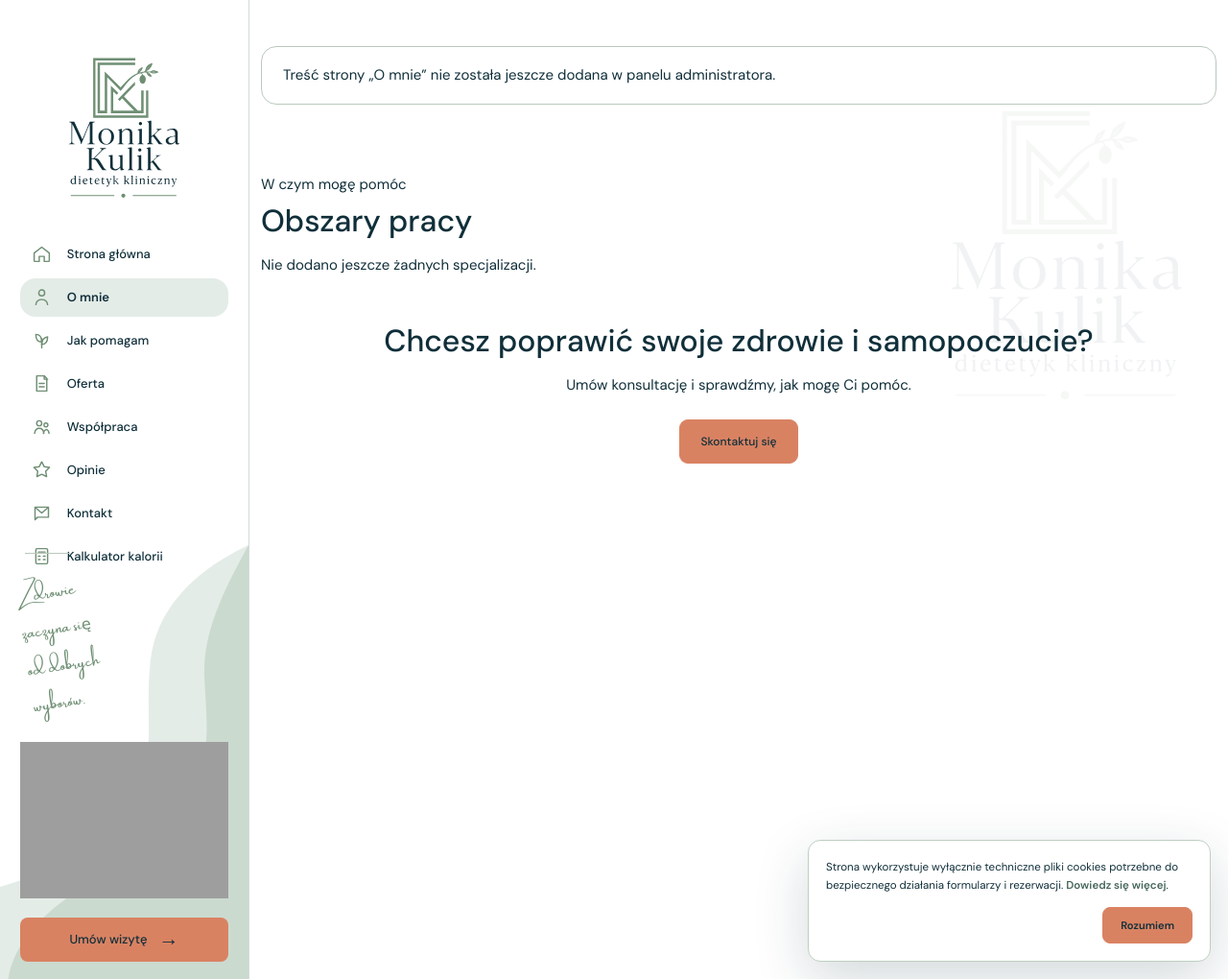
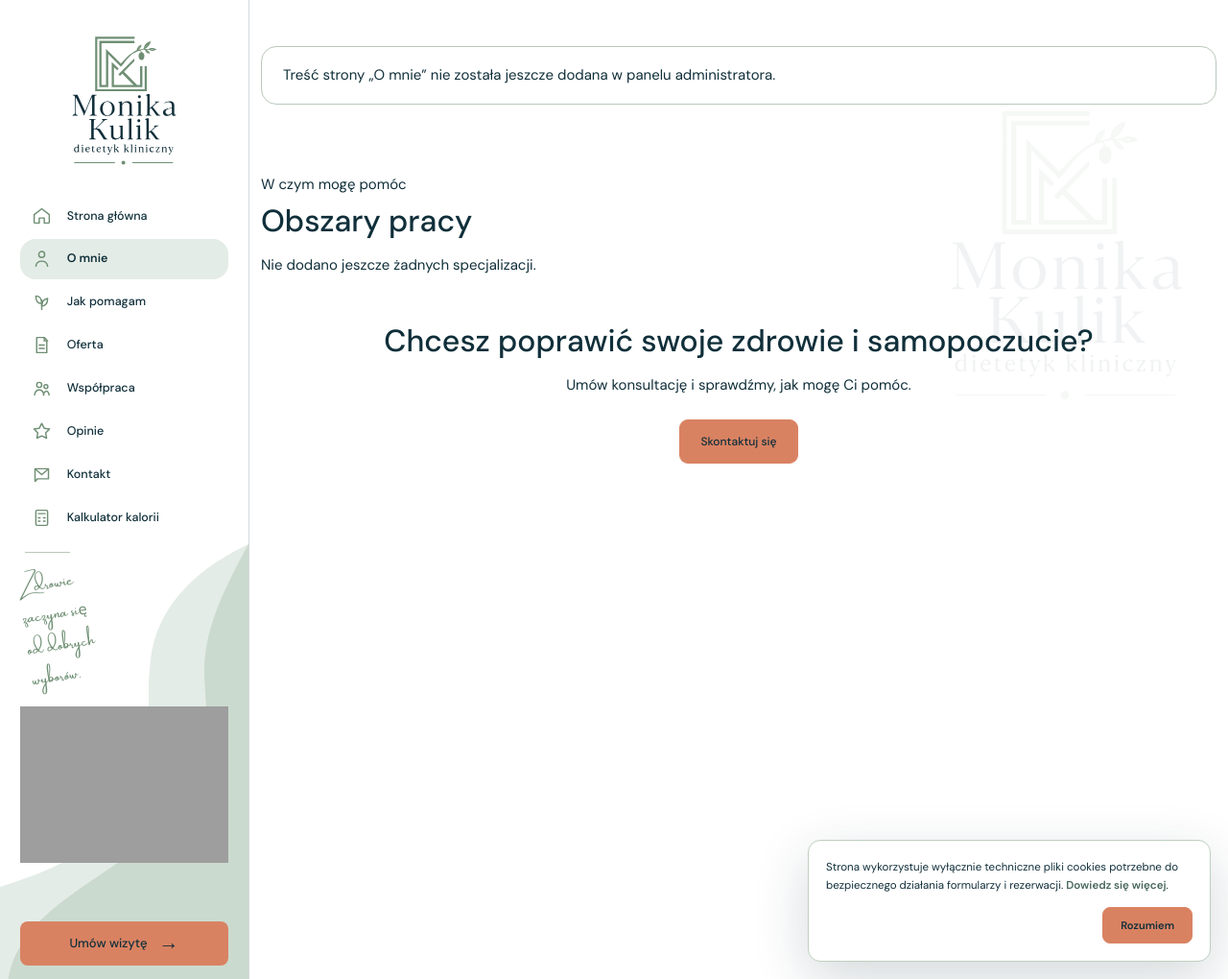
Before and after one commit to BartoszPoluszczyk/Monika-WebSite, a Django app: page /o-mnie/ in a window 1280 px wide. Shown: the whole page at 96% size. Run offline with Django 5.2, Linux system fonts and the light colour scheme; data that the repository does not hold is empty; some web fonts are replaced; grey boxes are pictures that could not be loaded.

Commit message:
Tighten desktop navbar spacing

```diff
--- a/main/templates/main/base.html
+++ b/main/templates/main/base.html
@@ -27,7 +27,7 @@
         rel="stylesheet"
         href="{% static 'css/style.css' %}?v=help-layout-20260927"
     >
-    <link rel="stylesheet" href="{% static 'css/navigation.css' %}?v=contact-link-20260923">
+    <link rel="stylesheet" href="{% static 'css/navigation.css' %}?v=navbar-spacing-20260927">
     <link rel="preload" href="{% static 'fonts/amsterdam-one.ttf' %}" as="font" type="font/ttf" crossorigin>
 
     {% block extra_css %}{% endblock %}
--- a/main/test_navbar_photo.py
+++ b/main/test_navbar_photo.py
@@ -16,8 +16,8 @@ class NavbarPhotoTests(unittest.TestCase):
 
     def test_caption_photo_and_button_have_independent_rows(self):
         css = (ROOT / "static/css/navigation.css").read_text()
-        self.assertIn("grid-template-rows: auto minmax(140px, 1fr) auto", css)
-        self.assertIn("line-height: 2.4", css)
+        self.assertIn("grid-template-rows: auto minmax(118px, 1fr) auto", css)
+        self.assertIn("line-height: 2.15", css)
         self.assertNotIn("clip-path: ellipse", css)
         photo_rule = css.split("    .navbar-footer-photo {", 1)[1].split("}", 1)[0]
         self.assertIn("object-fit: contain", photo_rule)
@@ -28,7 +28,7 @@ class NavbarPhotoTests(unittest.TestCase):
         templates = ROOT / "main/templates/main"
         self.assertIn("complete-20260910", (templates / "partials/navbar.html").read_text())
         base = (templates / "base.html").read_text()
-        self.assertIn("navbar-photo-complete-20260910", base)
+        self.assertIn("navbar-spacing-20260927", base)
         self.assertIn("fonts/amsterdam-one.ttf", base)
 
 if __name__ == "__main__":
--- a/static/css/navigation.css
+++ b/static/css/navigation.css
@@ -152,7 +152,7 @@
     .navbar-inner {
         display: grid;
         grid-template-columns: minmax(0, 1fr);
-        grid-template-rows: 24% 76%;
+        grid-template-rows: 20% 80%;
         align-items: stretch;
         justify-content: normal;
         height: 100%;
@@ -162,9 +162,9 @@
     .brand {
         align-self: center;
         justify-self: center;
-        width: 60%;
-        height: 63%;
-        transform: translateY(7%);
+        width: 58%;
+        height: 70%;
+        transform: translateY(2%);
     }
     .navbar-logo { width: 100%; height: 100%; }
     .navbar-toggler { display: none; }
@@ -172,27 +172,31 @@
     .custom-navigation,
     .custom-navigation.is-open {
         display: grid;
-        grid-template-rows: minmax(264px, 1fr) minmax(440px, 1.4fr);
+        grid-template-rows: minmax(306px, 1fr) minmax(400px, 1.25fr);
         width: 100%;
         height: 100%;
         min-height: 0;
         padding: 0;
     }
     .navigation-links {
-        grid-template-rows: repeat(8, minmax(40px, 1fr));
-        gap: 5px;
-        padding: 0 8% 9px;
+        grid-template-rows: repeat(8, minmax(35px, 1fr));
+        gap: 3px;
+        padding: 0 8% 6px;
     }
-    .navigation-link { min-height: 0; padding: 8px 12px; }
+    .navigation-link {
+        min-height: 0;
+        padding: 6px 12px;
+        font-size: 12.5px;
+    }
     /* Separate rows keep handwriting, photo and CTA from overlapping.
        Minimum sizes also protect the layout on short laptop windows. */
     .navbar-footer {
         position: relative;
         display: grid;
-        grid-template-rows: auto minmax(140px, 1fr) auto;
-        gap: 12px;
-        padding: 24px 8% 18px;
-        min-height: 440px;
+        grid-template-rows: auto minmax(118px, 1fr) auto;
+        gap: 8px;
+        padding: 18px 8% 14px;
+        min-height: 400px;
         isolation: isolate;
         container-type: inline-size;
     }
@@ -220,8 +224,8 @@
         justify-self: end;
         width: 100%;
         height: 100%;
-        min-height: 140px;
-        max-height: 200px;
+        min-height: 118px;
+        max-height: 175px;
         object-fit: contain;
         object-position: center;
         border-radius: 0;
@@ -235,9 +239,9 @@
         padding-top: 8px;
         color: var(--navbar-icon);
         font-family: "Amsterdam One", cursive;
-        font-size: 16px;
+        font-size: 15px;
         font-weight: 400;
-        line-height: 2.4;
+        line-height: 2.15;
         letter-spacing: 0;
         transform: rotate(-9deg);
         transform-origin: left center;
```
